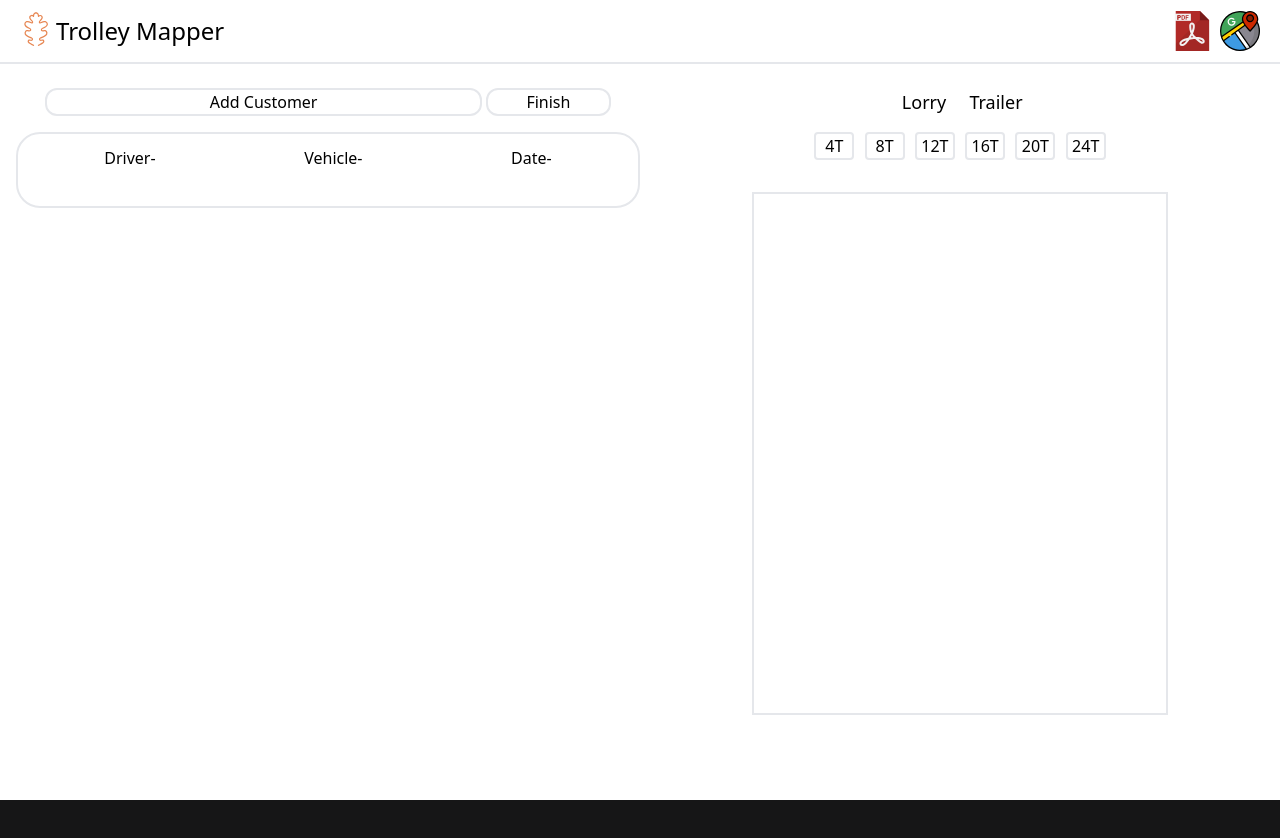
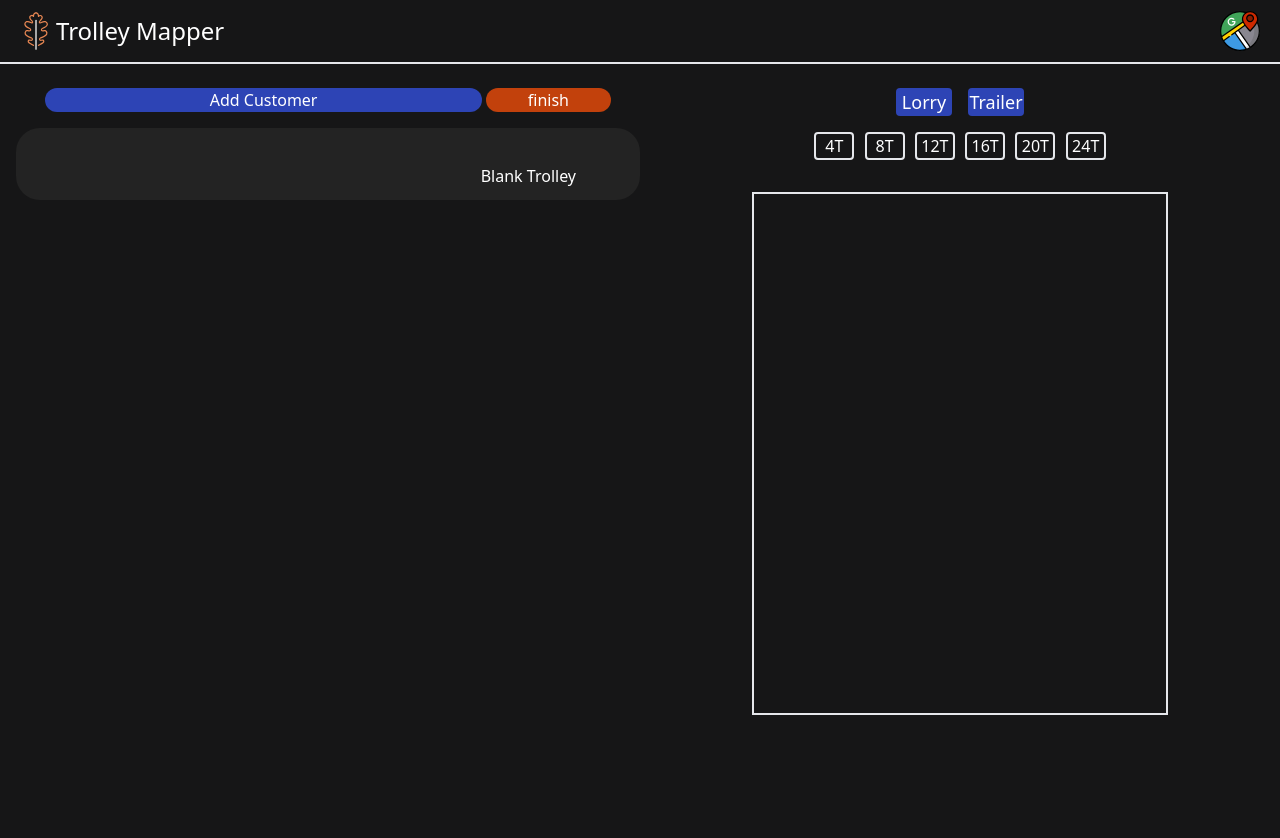
Before and after one commit to LGRV-alt/trolley-mapper, a React (Vite) app: page / in a window 1280 px wide. Shown: the top 838 px of the page. Built offline with nearby package versions, Linux system fonts and the light colour scheme.

Commit message:
dynamic header options
when toggle is used for the finished page the options within the header will change

```diff
--- a/src/App.css
+++ b/src/App.css
@@ -1,5 +1,4 @@
 #root {
-  height: 100vh;
   width: 100vw;
   margin: 0;
   padding: 0;
--- a/src/App.jsx
+++ b/src/App.jsx
@@ -1,15 +1,18 @@
+import { useState } from "react";
 import Content from "./components/Content";
-
 import Header from "./components/Header";
 
 function App() {
+  const [darkMode, setDarkMode] = useState(true);
+  const toggleDarkMode = () => {
+    setDarkMode(!darkMode);
+  };
   return (
-    <div
-      id="mainContent"
-      className=" dark:text-dark-secondary dark:bg-dark-primary h-screen  bg-light-primary text-light-secondary"
-    >
-      <Header />
-      <Content />
+    <div id="mainContent" className={`${darkMode && "dark"}`}>
+      <div className="dark:text-dark-secondary dark:bg-dark-primary h-full bg-light-primary text-light-secondary">
+        <Header darkMode={darkMode} />
+        <Content toggleDarkMode={toggleDarkMode} darkMode={darkMode} />
+      </div>
     </div>
   );
 }
--- a/src/components/Content.jsx
+++ b/src/components/Content.jsx
@@ -2,7 +2,7 @@ import VechicleSection from "./VechicleSection";
 import CustomerSection from "./CustomerSection";
 import { useState } from "react";
 
-function Content() {
+function Content({ darkMode, toggleDarkMode }) {
   const [customerValue, setCustomerValue] = useState("");
 
   return (
@@ -13,6 +13,8 @@ function Content() {
       <CustomerSection
         customerName={customerValue}
         onClick={setCustomerValue}
+        darkMode={darkMode}
+        toggleDarkMode={toggleDarkMode}
       />
 
       <VechicleSection customerName={customerValue} />
--- a/src/components/CustomerSection.jsx
+++ b/src/components/CustomerSection.jsx
@@ -3,7 +3,7 @@ import NewCustomerForm from "./NewCustomerForm";
 import VehicleInfo from "./VehicleInfo";
 import Customer from "./Customer";
 
-function CustomerSection({ onClick }) {
+function CustomerSection({ onClick, darkMode, toggleDarkMode }) {
   const [customerList, setCustomerList] = useState([]);
   const [showCustomerList, setShowCustomerList] = useState(false);
   const [vehicleForm, setVehicleForm] = useState({
@@ -12,6 +12,7 @@ function CustomerSection({ onClick }) {
     date: "",
   });
   console.log("customerList:", customerList);
+
   return (
     <div className="lg:ml-4">
       <div className="flex justify-center items-center gap-1">
@@ -21,8 +22,11 @@ function CustomerSection({ onClick }) {
         >
           Add Customer
         </button>
-        <button className="dark:bg-orange-700 border-2 dark:border-none w-[20%] rounded-xl  mt-2 mb-2 hover:bg-orange-400">
-          Finish
+        <button
+          className="dark:bg-orange-700 border-2 dark:border-none w-[20%] rounded-xl  mt-2 mb-2 hover:bg-orange-400"
+          onClick={toggleDarkMode}
+        >
+          {darkMode ? "finish" : "Edit"}
         </button>
       </div>
 
--- a/src/components/Header.jsx
+++ b/src/components/Header.jsx
@@ -1,4 +1,4 @@
-function Header() {
+function Header({ darkMode }) {
   return (
     <div className="flex justify-between items-center border-b-2 lg:mb-4 text-2xl h-16 ">
       <div className="flex justify-center items-center">
@@ -14,10 +14,13 @@ function Header() {
       </div>
 
       <div className="lg:mr-5 mr-2 flex gap-2">
-        <img src="/src/assets/pdf.svg" alt="" />
-        <a href="https://www.google.com/maps" target="blank">
-          <img src="/src/assets/google-maps.svg" alt="" />
-        </a>
+        {darkMode ? (
+          <a href="https://www.google.com/maps" target="blank">
+            <img src="/src/assets/google-maps.svg" alt="" />
+          </a>
+        ) : (
+          <img src="/src/assets/pdf.svg" alt="" />
+        )}
       </div>
     </div>
   );
--- a/src/components/VechicleSection.jsx
+++ b/src/components/VechicleSection.jsx
@@ -35,7 +35,7 @@ function VechicleSection({ customerName }) {
         </button>
         <button
           onClick={handleTrailer}
-          className="text-lg rounded w-14 dark:bg-dark-button-main hover:bg-blue-300"
+          className="text-lg rounded w-14 dark:bg-dark-button-main hover:bg-button-main-hover"
         >
           Trailer
         </button>
--- a/src/components/trollySelector.jsx
+++ b/src/components/trollySelector.jsx
@@ -10,7 +10,7 @@ function TrollySelector({ lorry, setGridItems }) {
     <div className=" flex justify-evenly items-center lg:w-1/2 w-full h-7 mt-2">
       {lorry.map((item, index) => (
         <button
-          className="hover:bg-blue-500 hover:text-black w-10 border-2 rounded"
+          className="hover:bg-button-main-hover  w-10 border-2 rounded"
           onClick={() => generateGrid(item)}
           key={index}
         >
--- a/src/index.css
+++ b/src/index.css
@@ -7,8 +7,6 @@
   padding: 0;
   box-sizing: border-box;
 }
-
 html {
-  height: 100vh;
-  background-color: #161617;
+  background-color: black;
 }
--- a/tailwind.config.js
+++ b/tailwind.config.js
@@ -1,7 +1,7 @@
 /** @type {import('tailwindcss').Config} */
 export default {
   content: ["./index.html", "./src/**/*.{js,ts,jsx,tsx}"],
-  // darkMode: "class",
+  darkMode: "class",
   theme: {
     extend: {
       colors: {
```
Also changed, not shown: src/assets/pdf.svg.
